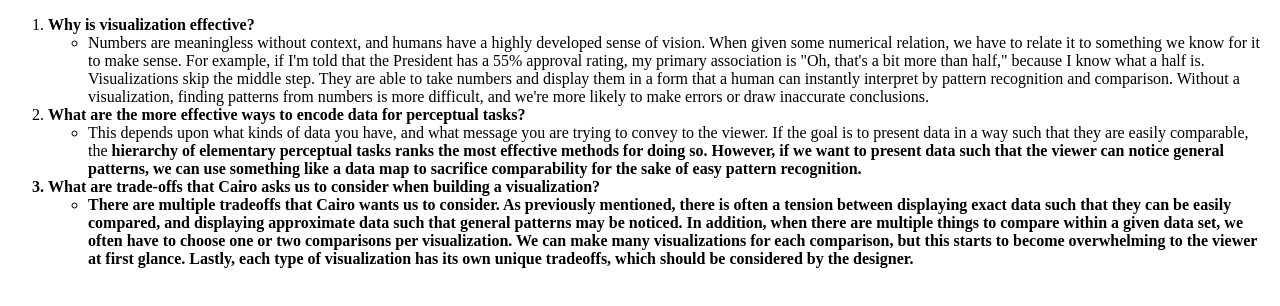
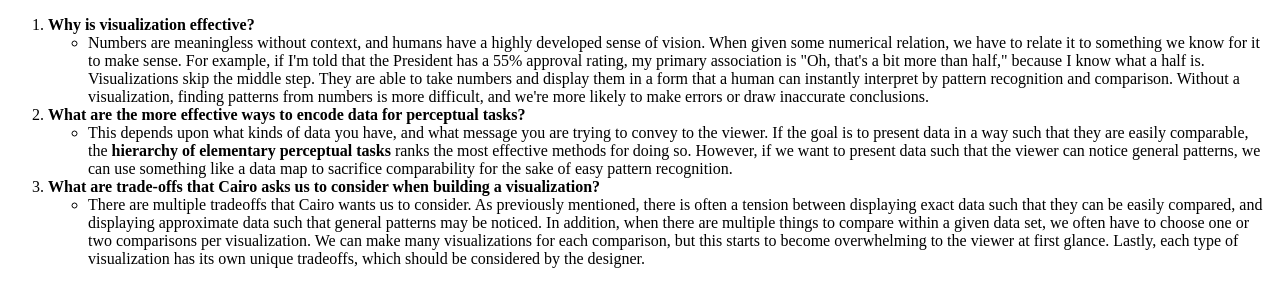
Before and after one commit to Xapakas/SumthinGreat, a plain HTML site: page index.html in a window 1280 px wide. Drawn offline with Linux system fonts and the light colour scheme.

Commit message:
Update index.html

```diff
--- a/index.html
+++ b/index.html
@@ -18,7 +18,7 @@
       <li><b>What are the more effective ways to encode data for perceptual tasks?</b></li>
         <ul>
           <li>This depends upon what kinds of data you have, and what message you are trying to convey to the viewer. If the goal is
-          to present data in a way such that they are easily comparable, the <b>hierarchy of elementary perceptual tasks<b>
+          to present data in a way such that they are easily comparable, the <b>hierarchy of elementary perceptual tasks</b>
           ranks the most effective methods for doing so. However, if we want to present data such that the viewer can notice
           general patterns, we can use something like a data map to sacrifice comparability for the sake of easy pattern recognition.</li>
         </ul>
```
